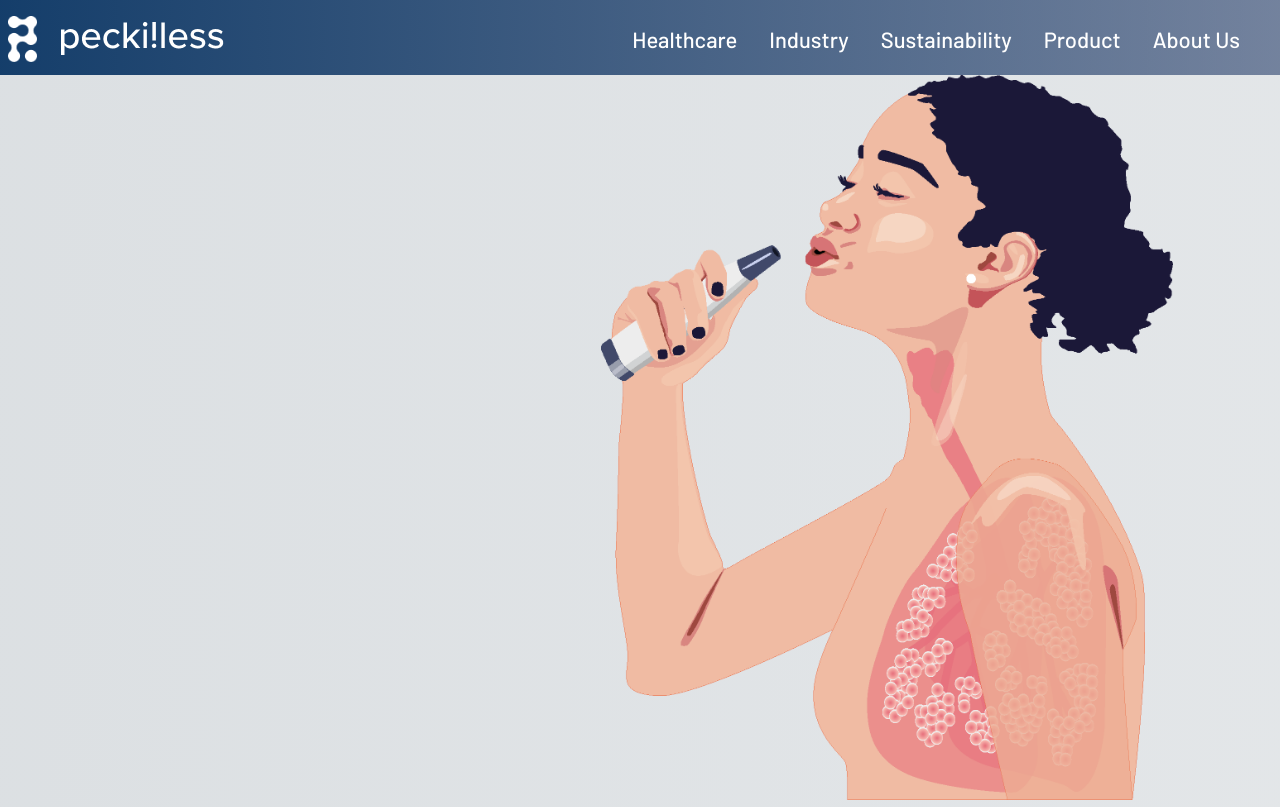
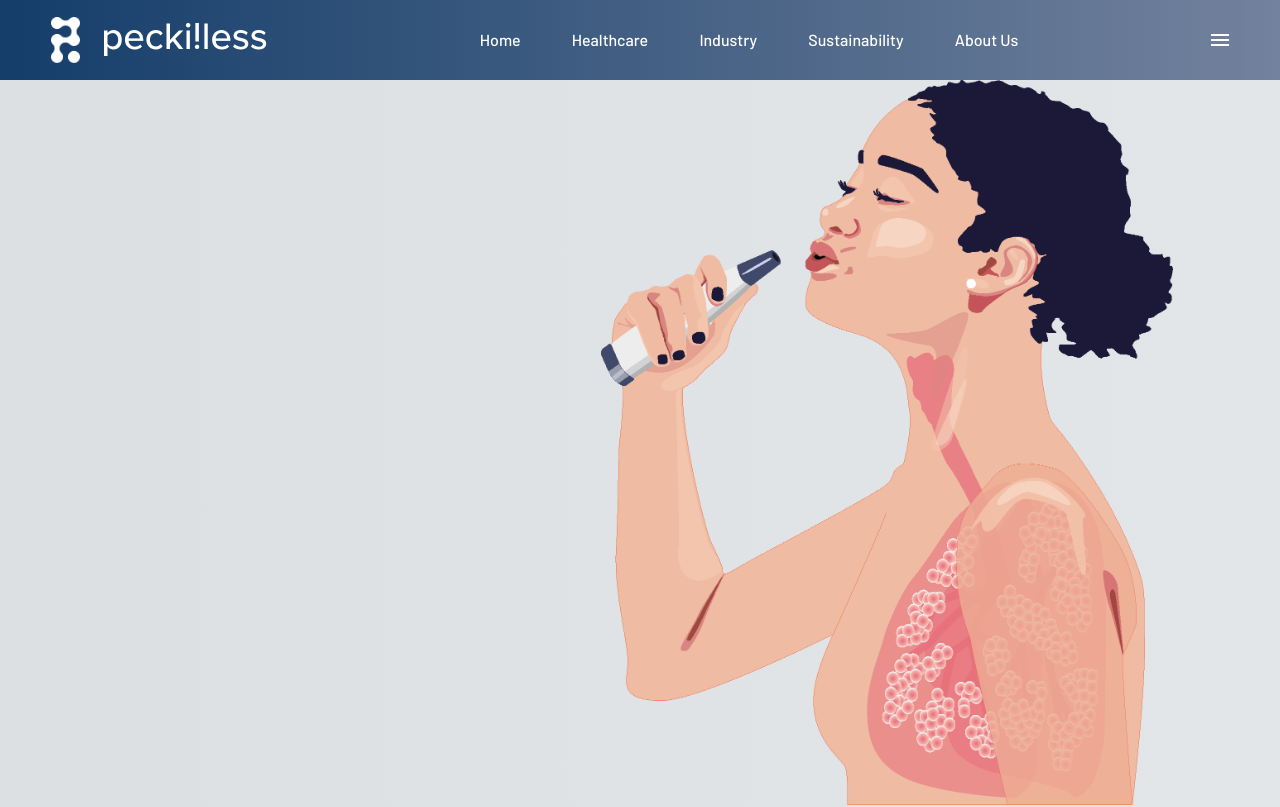
Before and after one commit to Peckiiless/peckiiless-website, a Next.js app: page /product in a window 1280 px wide. Shown: the top 807 px of the page. Built offline with nearby package versions, Linux system fonts and the light colour scheme.

Commit message:
Update navbar

```diff
--- a/app/components/Navbar.tsx
+++ b/app/components/Navbar.tsx
@@ -3,9 +3,11 @@
 import Link from "next/link";
 import Image from "next/image";
 import { usePathname } from "next/navigation";
+import { useState } from "react";
 
 export default function Navbar() {
   const currentRoute = usePathname();
+  const [active, setActive] = useState(false);
 
   const links = [
     { path: "/", label: "Home" },
@@ -16,7 +18,48 @@ export default function Navbar() {
   ];
 
   return (
-    <nav className="graidient h-[4.6875rem] px-16   drop-shadow-xl z-10 flex justify-between items-center">
+    // <nav className="graidient h-[4.6875rem] px-16   drop-shadow-xl z-10 flex justify-between items-center">
+    //   <h1 className="text-2xl  text-white grid place-content-center mb-2 md:mb-0">
+    //     <Link
+    //       href="/"
+    //       className="text-white no-underline hover:text-white/90 flex items-center gap-1"
+    //     >
+    //       <Image
+    //         className="mr-5"
+    //         src="/images/logo-sm.png"
+    //         width={29}
+    //         height={45}
+    //         alt="logo"
+    //         priority={true}
+    //       />
+
+    //       <Image
+    //         className="mr-5"
+    //         src="/images/peckiiless.png"
+    //         width={163}
+    //         height={34}
+    //         alt="logo"
+    //         priority={true}
+    //       />
+    //     </Link>
+    //   </h1>
+    //   <div className="flex flex-row justify-center sm:justify-evenly align-middle gap-14 leading-[3rem] text-[1.375rem] ">
+    //     {links.map(({ path, label }) => (
+    //       <Link key={path} href={path} passHref>
+    //         <div
+    //           className={`text-white   hover:text-white/90 no-underline ${
+    //             currentRoute === path ? "font-bold" : "font-medium"
+    //           }`}
+    //         >
+    //           {label}
+    //         </div>
+    //       </Link>
+    //     ))}
+    //   </div>
+    // </nav>
+
+    <header className="graidient">
+      <nav className="flex justify-between items-center w-[92%] h-[5rem] mx-auto">
         <h1 className="text-2xl  text-white grid place-content-center mb-2 md:mb-0">
           <Link
             href="/"
@@ -41,7 +84,12 @@ export default function Navbar() {
             />
           </Link>
         </h1>
-      <div className="flex flex-row justify-center sm:justify-evenly align-middle gap-14 leading-[3rem] text-[1.375rem] ">
+        <div
+          className={`${
+            active && "top-[4.93rem] graidient"
+          } duration-500 md:static absolute   md:min-h-fit min-h-[60vh] left-0 top-[-100%] md:w-auto  w-full flex items-center px-5`}
+        >
+          <ul className="flex md:flex-row flex-col items-center mx-auto  md:gap-[4vw] gap-8">
             {links.map(({ path, label }) => (
               <Link key={path} href={path} passHref>
                 <div
@@ -53,7 +101,32 @@ export default function Navbar() {
                 </div>
               </Link>
             ))}
+          </ul>
+        </div>
+        <div className="flex items-center gap-6"  onClick={() => setActive(!active)}>
+          {active ?
+              <div
+            className="text-3xl text-white cursor-pointer md:hidden"
+
+          >
+            x
+          </div>:<svg
+              xmlns="http://www.w3.org/2000/svg"
+              width="18"
+              height="12"
+              viewBox="0 0 18 12"
+              fill="none"
+            >
+              <path
+                fill-rule="evenodd"
+                clip-rule="evenodd"
+                d="M0 2V0H18V2H0ZM0 7H18V5H0V7ZM0 12H18V10H0V12Z"
+                fill="white"
+              />
+            </svg>
+          }
         </div>
       </nav>
+    </header>
   );
 }
--- a/app/navbar/MobileNavLinks.tsx
+++ /dev/null
@@ -1,22 +0,0 @@
-import React from "react";
-import Link from "next/link";
-
-interface LinksProps {
-  setToggle:React.Dispatch<React.SetStateAction<boolean>>; href:string; link:string
-}
-
-const MobileNavLinks = ({ setToggle, href, link }: LinksProps) => {
-  return (
-    <li className="list-none cursor-pointer mr-8">
-      <Link
-        href={href}
-        className="font-bold transition-all duration-300"
-        onClick={(prev) => setToggle(!prev)}
-      >
-        {link}
-      </Link>
-    </li>
-  );
-};
-
-export default MobileNavLinks;
--- a/app/navbar/NavLink.tsx
+++ /dev/null
@@ -1,14 +0,0 @@
-import React from "react";
-import Link from "next/link";
-
-const NavLink = ({ href, link }: { href: string; link: string }) => {
-  return (
-    <li className="list-none cursor-pointer mr-8">
-      <Link href={href} className="font-medium transition-all duration-300">
-        {link}
-      </Link>
-    </li>
-  );
-};
-
-export default NavLink;
--- a/app/navbar/Navbar.tsx
+++ /dev/null
@@ -1,128 +0,0 @@
-'use client'
-import React, { useEffect, useState } from "react";
-import Link from "next/link";
-import Image from "next/image";
-import MobileNavLinks from "./MobileNavLinks";
-import NavLink from "./NavLink";
-import { motion } from "framer-motion";
-
-const Navbar = () => {
-  const [toggle, setToggle] = useState(false);
-  const [active, setActive] = useState(false);
-  useEffect(() => {
-    const scrollActive = () => {
-      setActive(window.scrollY > 20);
-    };
-    window.addEventListener("scroll", scrollActive);
-    return () => window.removeEventListener("scroll", scrollActive);
-  }, [active]);
-  return (
-    <div
-      className={`${
-        active ? "shadow-lg" : ""
-      } graidient h-[4.6875rem] w-full top-0 left-0 z-20 relative`}
-    >
-      <div
-        className={`${
-          active ? "py-2 transition-all duration-300" : "py-4"
-        } container  mx-auto flex items-center justify-between px-2`}
-      >
-        <div className="flex justify-between gap-4">
-          <h1 className="text-2xl  text-white grid place-content-center mb-2 md:mb-0">
-            <Link
-              href="/"
-              className="text-white no-underline hover:text-white/90 flex items-center gap-1"
-            >
-              <Image
-                className="mr-5"
-                src="/images/logo-sm.png"
-                width={29}
-                height={45}
-                alt="logo"
-                priority={true}
-              />
-
-              <Image
-                className="mr-5"
-                src="/images/peckiiless.png"
-                width={163}
-                height={34}
-                alt="logo"
-                priority={true}
-              />
-            </Link>
-          </h1>
-          <div
-            className="sm:hidden cursor-pointer absolute right-5 top-8"
-            onClick={() => setToggle(true)}
-          >
-          <svg xmlns="http://www.w3.org/2000/svg" width="18" height="12" viewBox="0 0 18 12" fill="none">
-                <path fill-rule="evenodd" clip-rule="evenodd" d="M0 2V0H18V2H0ZM0 7H18V5H0V7ZM0 12H18V10H0V12Z" fill="white"/>
-          </svg>
-          </div>
-        </div>
-        <div className="sm:flex items-center hidden text-white text-[1.375rem] hover:text-white/90 no-underline">
-          {navLinks.map((navLink) => {
-            return <NavLink key={navLink.id} {...navLink} />;
-          })}
-        </div>
-
-        {toggle && (
-          <motion.div
-            initial={{ x: -500, opacity: 0 }}
-            animate={{ x: 0, opacity: 1 }}
-            transition={{ duration: 0.3 }}
-            className="fixed h-full w-96 top-0 left-0 z-20 bg-secondary-navy text-white flex flex-col justify-center items-center shadow-lg gap-8 py-8"
-          >
-            {navLinks.map((navLink) => {
-              return (
-                <MobileNavLinks
-                  key={navLink.id}
-                  {...navLink}
-                  setToggle={setToggle}
-                />
-              );
-            })}
-            <div
-              className="absolute right-12 top-12 text-3xl cursor-pointer"
-              onClick={(prev) => setToggle(!prev)}
-            >
-              x
-            </div>
-          </motion.div>
-        )}
-      </div>
-    </div>
-  );
-};
-
-export default Navbar;
-
- const navLinks = [
-  {
-    id: 1,
-    href: "healthcare",
-    link: "Healthcare",
-  },
-  {
-    id: 2,
-    href: "industry",
-    link: "Industry",
-  },
-
-  {
-    id: 3,
-    href: "sustainability",
-    link: "Sustainability",
-  },
-   {
-    id: 4,
-    href: "product",
-    link: "Product",
-  },
-  {
-    id: 5,
-    href: "about-us",
-    link: "About Us",
-  },
-];
--- a/app/page.tsx
+++ b/app/page.tsx
@@ -4,7 +4,7 @@ import { MainPage } from "./components/MainPage";
 import HealthcareList from "./components/HealthcareList";
 import HeroBanner from "./components/HeroBanner";
 import HomeLogo from "./components/HomeLogo";
-import Navbar from "./navbar/Navbar";
+import Navbar from "./components/Navbar";
 
 export default function Home() {
   useEffect(() => {
--- a/app/product/page.tsx
+++ b/app/product/page.tsx
@@ -3,7 +3,7 @@ import Monitor from "./Monitor";
 import ProductInfoBanner from "./ProductInfoBanner";
 import ProductPackage from "./ProductPackage";
 import Testing from "./Testing";
-import Navbar from "../navbar/Navbar";
+import Navbar from "../components/Navbar";
 
 const ProductInfoPage = () => {
   return (
```
Lines whose indentation alone changed are shown as unchanged.
